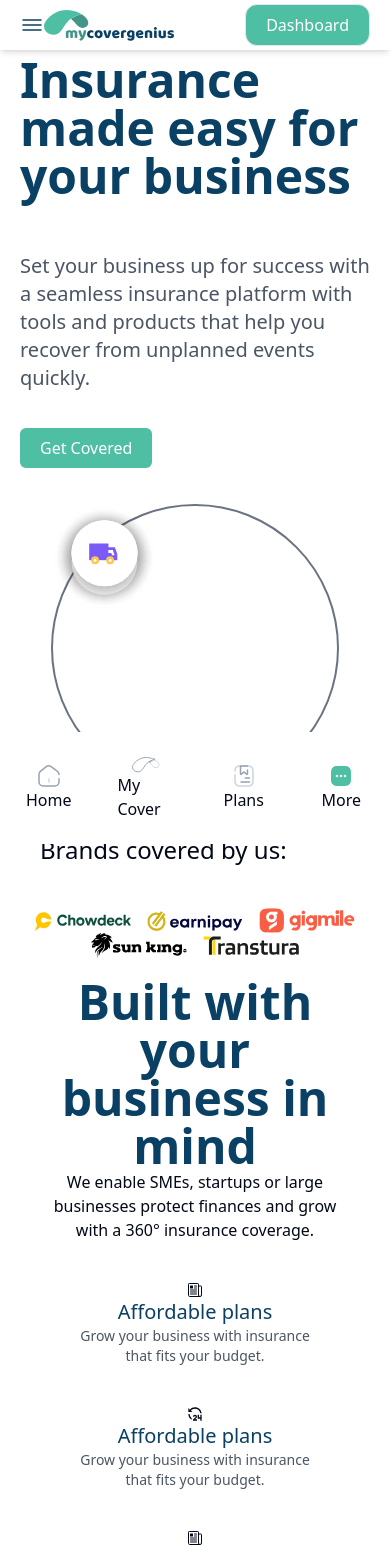
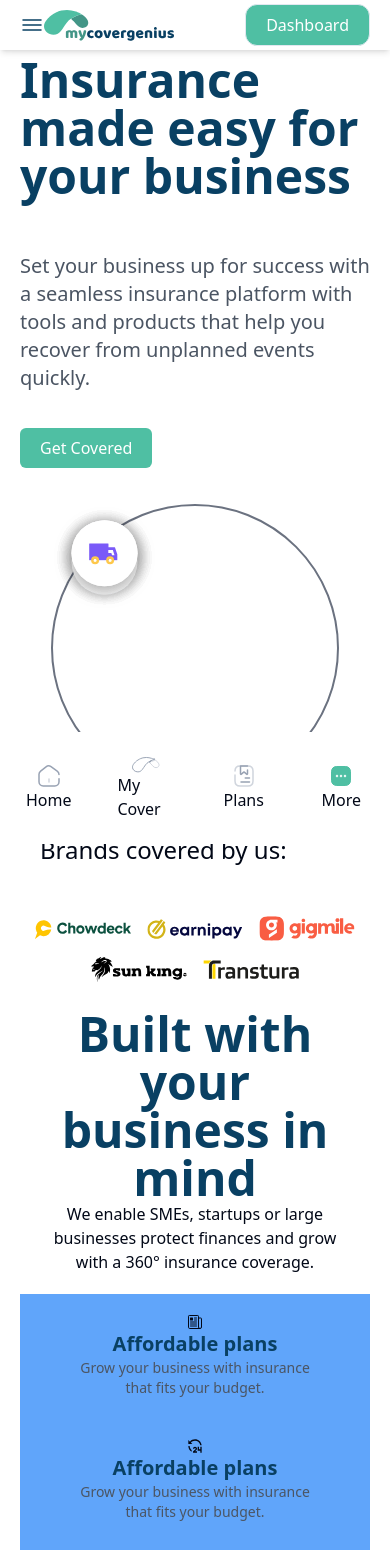
Before and after one commit to KhurramSagoo/mycover, a React (Vite) app: page / in a window 390 px wide. Shown: the top 1550 px of the page. Built offline with nearby package versions, Linux system fonts and the light colour scheme.

Commit message:
top nav blur, brands animated

```diff
--- a/src/components/DefaultPages/Business/BusinessAccrodion.jsx
+++ b/src/components/DefaultPages/Business/BusinessAccrodion.jsx
@@ -1,5 +1,5 @@
 import AccordionComponent from '@/components/AccordionComponent'
-import React from 'react'
+import { motion } from 'framer-motion';
 
 const BusinessAccrodion = () => {
     return (
@@ -25,6 +25,20 @@ const BusinessAccrodion = () => {
                 </div>
 
             </div>
+
+            <div className=' bg-blue-300 h-screen'>
+                <motion.button className=' px-5 py-2 bg-blue-900 rounded-lg m-5 text-white
+                '
+                    initial={{ opacity: 0, y: 100 }}
+                    animate={{ opacity: 1, y: 0 }}
+                    transition={{
+                        duration: 3, ease: "easeInOut", delay: 2,
+                        repeat: Infinity
+                    }}
+
+                >click me</motion.button>
+
+            </div>
         </div>
     )
 }
--- a/src/components/DefaultPages/Business/BusinessBrands.jsx
+++ b/src/components/DefaultPages/Business/BusinessBrands.jsx
@@ -19,37 +19,22 @@ const BusinessHero = () => {
              font-medium
             '>Brands covered by us:</p>
             <AnimatePresence>
-                <div className=' flex items-center justify-center flex-wrap mt-5 px-5'>
+                <div className=' flex items-center justify-center flex-wrap mt-5 px-5  '>
 
                     {currentImages.map((item, index) => (
-                        // <motion.div
-                        //     key={index}
-                        //     initial={{ y: 100, opacity: 0 }}
-                        //     animate={{ y: -100, opacity: 1 }}
-                        //     exit={{ y: 100, opacity: 0 }}
-                        //     transition={{ duration: 2, repeat: Infinity }}
-                        // >
-
                         <motion.div
+                            className=''
                             key={index}
-                            initial={{ opacity: 0, scale: 0.5 }}
-                            animate={{ opacity: 1, scale: 1 }}
+                            initial={{ opacity: 1, y: 80 }}
+                            animate={{ opacity: 1, y: 0, }}
                             transition={{
-                                duration: 0.3,
-                                ease: [0, 0.71, 0.2, 1.01],
-                                scale: {
-                                    type: "spring",
-                                    damping: 5,
-                                    stiffness: 100,
-                                    restDelta: 0.001
-                                },
-                                // repeat: Infinity
+                                duration: 0.3, ease: "linear", repeatDelay: 2,
+                                repeat: Infinity
                             }}
                         >
-                            <img src={item} alt="" className=' w-24 mx-2' />
+                            <img src={item} alt="" className=' lg:w-52 lg:mx-5 sm:w-36 w-24 mx-2 my-2' />
                         </motion.div>
 
-                        // </motion.div>
 
                     ))}
 
--- a/src/components/DefaultPages/Business/BusinessMiddlePart.jsx
+++ b/src/components/DefaultPages/Business/BusinessMiddlePart.jsx
@@ -35,14 +35,14 @@ const BusinessMiddlePart = () => {
 
                 </p>
             </div>
-            <div className=' flex items-center justify-center flex-wrap sm:flex-row w-full'>
+            <div className=' flex items-center justify-center flex-wrap sm:flex-row w-full bg-blue-400 lg:justify-around'>
                 {
                     cardData.map((item, index) => (
                         <div key={index}
                             className=' w-72 flex items-center justify-center flex-col flex-wrap p-5'
                         >
                             <span>{item.image}</span>
-                            <p className=' text-xl text-[#094063] font-medium text-center'>{item.title}</p>
+                            <p className=' text-xl sm:text-xl  text-[#094063] font-bold text-center'>{item.title}</p>
                             <p className=' text-sm  text-gray-600 text-center'>{item.detail}</p>
 
 
--- a/src/components/MUIComponents/TopNav.jsx
+++ b/src/components/MUIComponents/TopNav.jsx
@@ -1,4 +1,4 @@
-import React, { useState } from 'react';
+import React, { useEffect, useState } from 'react';
 import logo from '../../assets/navbar-logo.svg';
 import arrowDown from '../../assets/arrow-down.svg';
 import menu from '../../assets/hamburger.svg';
@@ -17,13 +17,27 @@ import {
 
 const TopNav = () => {
     const [isOpen, setIsOpen] = useState(false);
+    const [scrollY, setScrollY] = useState(0);
+
 
     const toggleMenu = () => {
         setIsOpen(!isOpen);
     };
 
+    useEffect(() => {
+        const handleScroll = () => {
+            setScrollY(window.scrollY);
+        };
+
+        window.addEventListener('scroll', handleScroll);
+
+        return () => {
+            window.removeEventListener('scroll', handleScroll);
+        };
+    }, []);
+
     return (
-        <div className='w-full flex items-center px-5 justify-between my-0 md:h-[80px] h-[50px] shadow-md bg-white'>
+        <div className='w-full flex items-center px-5 justify-between my-0 md:h-[80px] h-[50px] shadow-md ' style={{ backdropFilter: `blur(${scrollY > 0 ? 10 : 0}px)` }}>
             <div className='flex items-center justify-center'>
 
 
```
